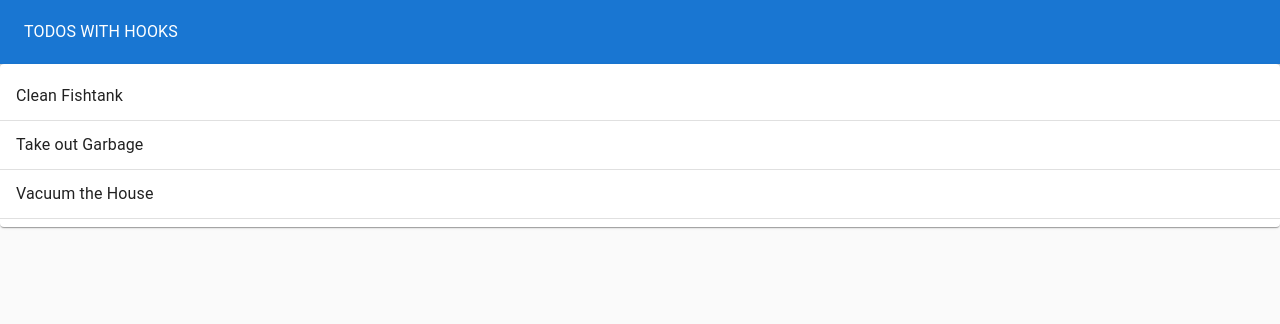
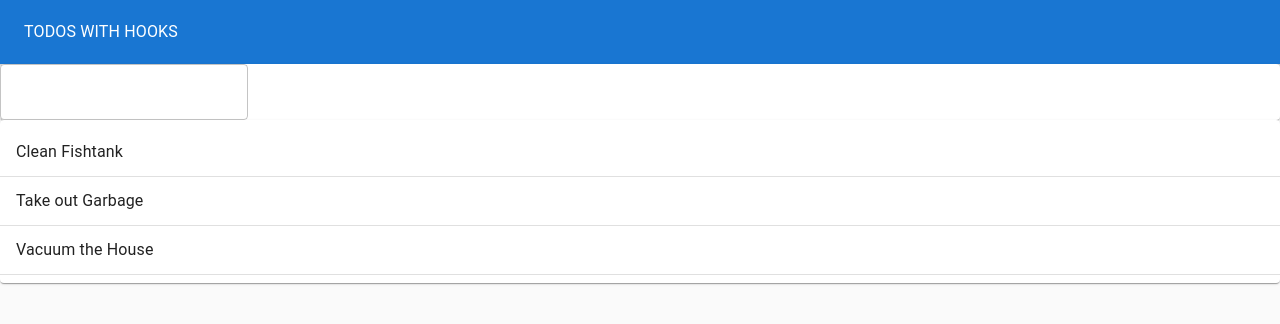
Before and after one commit to klukreativ/hooks-project, a React (Create React App) app: page / in a window 1280 px wide. Shown: the top 324 px of the page. Built offline with nearby package versions, Linux system fonts and the light colour scheme.

Commit message:
created todoform, added functionality to add todos, and reset fields

```diff
--- a/src/TodoApp.js
+++ b/src/TodoApp.js
@@ -1,11 +1,8 @@
 import { useState } from 'react';
-import Typography from '@mui/material/Typography';
-import Paper from '@mui/material/Paper';
-import AppBar from '@mui/material/AppBar';
-import Toolbar from '@mui/material/Toolbar';
-import Grid from '@mui/material/Grid';
+import { Typography, Paper, AppBar, Toolbar, Grid } from '@mui/material';
 
-import TodoList from './TodoList.js'
+import TodoList from './TodoList.js';
+import TodoForm from './TodoForm.js';
 
 export default function TodoApp() {
     const initialTodos = [
@@ -14,6 +11,9 @@
         { id: 3, task: 'Vacuum the House', completed: false }
     ];
     const [todos, setTodos] = useState(initialTodos);
+    const addTodo = newTodoText => {
+        setTodos([ ...todos, { id: 4, task: newTodoText, completed: false}]);
+}
 return (
     <Paper style={{
         padding: 0,
@@ -26,6 +26,7 @@
                 <Typography color='inherit'>TODOS WITH HOOKS</Typography>
             </Toolbar>
         </AppBar>
+        <TodoForm addTodo={addTodo} />
         <TodoList todos={todos} />
     </Paper>
 )
--- a/src/TodoForm.js
+++ b/src/TodoForm.js
@@ -0,0 +1,18 @@
+import { Paper, TextField } from '@mui/material';
+import useInputState from './hooks/useInputState.js';
+
+export default function TodoForm({ addTodo }) {
+    const [value, handleChange, reset] = useInputState('');
+    return (
+        <Paper>
+            <form onSubmit={e => {
+                e.preventDefault(); // prevents the page from refreshing
+                addTodo(value); // adds TextField value to todo array
+                reset(); // clears TextField using hook
+            }}>
+                <TextField value={value} onChange={handleChange} />
+            </form>
+            {value}
+        </Paper>
+    )
+}
--- a/src/TodoList.js
+++ b/src/TodoList.js
@@ -1,8 +1,4 @@
-import Paper from '@mui/material/Paper';
-import List from '@mui/material/List';
-import ListItem from '@mui/material/ListItem';
-import ListItemText from '@mui/material/ListItemText';
-import Divider from '@mui/material/Divider';
+import { Paper, List, ListItem, ListItemText, Divider } from '@mui/material';
 
 export default function TodoList(props) {
     return (
--- /dev/null
+++ b/src/hooks/useInputState.js
@@ -0,0 +1,13 @@
+import {useState} from 'react';
+
+// simple hook that will accept a value and output it as it changes as well as has a reset function
+export default initialVal => {
+    const [value, setValue] = useState(initialVal);
+    const handleChange = e => {
+        setValue(e.target.value);
+    };
+    const reset = () => {
+        setValue('');
+    };
+    return [value, handleChange, reset];
+};
```
Lines whose indentation alone changed are shown as unchanged.
